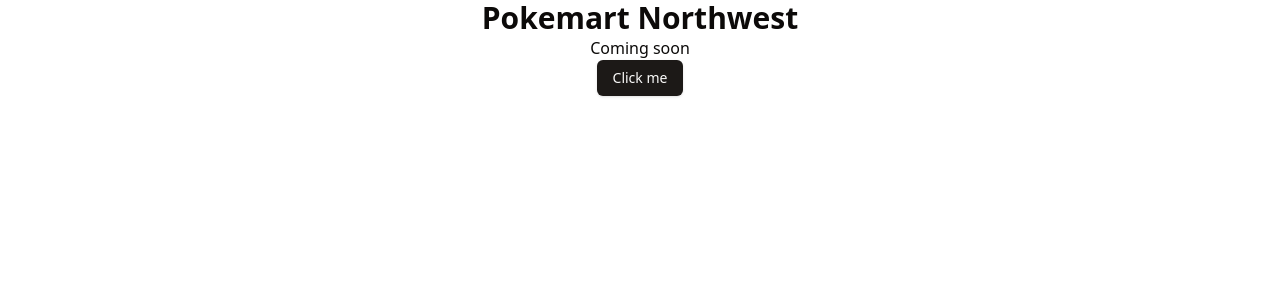
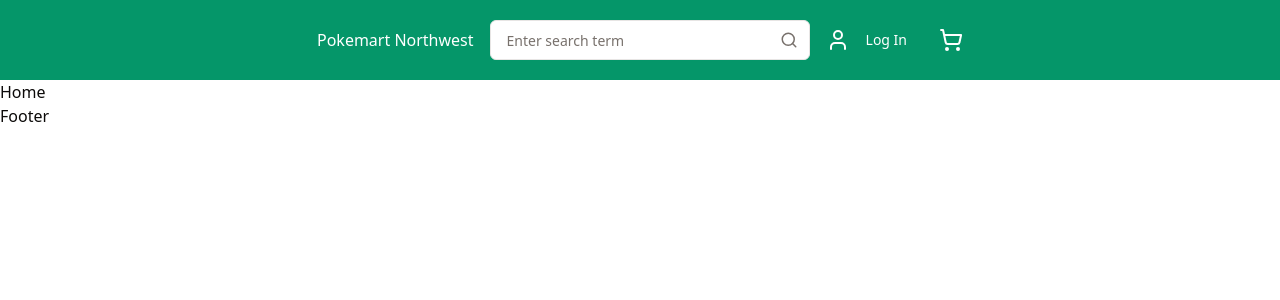
Before and after one commit to jbuoncri1/pokemart-nw, a React (Vite) app: page / in a window 1280 px wide. Shown: the top 300 px of the page. Built offline with nearby package versions, Linux system fonts and the light colour scheme.

Commit message:
Added header and footer components

```diff
--- a/src/App.tsx
+++ b/src/App.tsx
@@ -1,14 +1,12 @@
-import { Button } from '@/components/ui/button';
+import { Route, Routes } from 'react-router-dom';
+
+import Home from './pages/home';
 
 function App() {
   return (
-    <>
-      <div className='flex flex-col items-center justify-center f'>
-        <h1 className='text-3xl font-bold'>Pokemart Northwest</h1>
-        <p>Coming soon</p>
-        <Button>Click me</Button>
-      </div>
-    </>
+    <Routes>
+      <Route path='/' element={<Home />} />
+    </Routes>
   );
 }
 
--- /dev/null
+++ b/src/components/input.tsx
@@ -0,0 +1,45 @@
+import React from 'react';
+import { cn } from '@/utils';
+import { LucideIcon } from 'lucide-react';
+
+export interface InputProps
+  extends React.InputHTMLAttributes<HTMLInputElement> {
+  startIcon?: LucideIcon;
+  endIcon?: LucideIcon;
+}
+
+const Input = React.forwardRef<HTMLInputElement, InputProps>(
+  ({ className, type, startIcon, endIcon, ...props }, ref) => {
+    const StartIcon = startIcon;
+    const EndIcon = endIcon;
+
+    return (
+      <div className='w-1/4 relative'>
+        {StartIcon && (
+          <div className='absolute left-1.5 top-1/2 transform -translate-y-1/2'>
+            <StartIcon size={18} className='text-muted-foreground' />
+          </div>
+        )}
+        <input
+          type={type}
+          className={cn(
+            'flex h-10 w-full rounded-md border border-input bg-background py-2 px-4 text-sm ring-offset-background file:border-0 file:bg-transparent file:text-sm file:font-medium placeholder:text-muted-foreground focus-visible:outline-none focus-visible:ring-1 focus-visible:ring-ring focus-visible:ring-offset-0 disabled:cursor-not-allowed disabled:opacity-50 text-gray-900',
+            startIcon ? 'pl-8' : '',
+            endIcon ? 'pr-8' : '',
+            className
+          )}
+          ref={ref}
+          {...props}
+        />
+        {EndIcon && (
+          <div className='absolute right-3 top-1/2 transform -translate-y-1/2'>
+            <EndIcon className='text-muted-foreground' size={18} />
+          </div>
+        )}
+      </div>
+    );
+  }
+);
+Input.displayName = 'Input';
+
+export { Input };
--- /dev/null
+++ b/src/components/page-layout.tsx
@@ -0,0 +1,31 @@
+import { ReactNode } from 'react';
+
+import { Input } from '@/components/input';
+import { Search, ShoppingCart, User } from 'lucide-react';
+import { Button } from '@/components/ui/button';
+
+interface PageLayoutProps {
+  children: ReactNode;
+}
+
+const PageLayout: React.FC<PageLayoutProps> = ({ children }) => {
+  return (
+    <>
+      <div className='flex w-full items-center justify-center gap-4 h-20 bg-emerald-600 text-white'>
+        <h1>Pokemart Northwest</h1>
+        <Input type='search' placeholder='Enter search term' endIcon={Search} />
+        <div className='flex items-center'>
+          <User />
+          <Button className='text-white' variant='link'>
+            Log In
+          </Button>
+        </div>
+        <ShoppingCart />
+      </div>
+      <div>{children}</div>
+      <div className=''>Footer</div>
+    </>
+  );
+};
+
+export default PageLayout;
--- /dev/null
+++ b/src/components/ui/input.tsx
@@ -0,0 +1,25 @@
+import * as React from "react"
+
+import { cn } from "@/lib/utils"
+
+export interface InputProps
+  extends React.InputHTMLAttributes<HTMLInputElement> {}
+
+const Input = React.forwardRef<HTMLInputElement, InputProps>(
+  ({ className, type, ...props }, ref) => {
+    return (
+      <input
+        type={type}
+        className={cn(
+          "flex h-9 w-full rounded-md border border-input bg-transparent px-3 py-1 text-sm shadow-sm transition-colors file:border-0 file:bg-transparent file:text-sm file:font-medium file:text-foreground placeholder:text-muted-foreground focus-visible:outline-none focus-visible:ring-1 focus-visible:ring-ring disabled:cursor-not-allowed disabled:opacity-50",
+          className
+        )}
+        ref={ref}
+        {...props}
+      />
+    )
+  }
+)
+Input.displayName = "Input"
+
+export { Input }
--- a/src/main.tsx
+++ b/src/main.tsx
@@ -1,10 +1,14 @@
-import { StrictMode } from 'react'
-import { createRoot } from 'react-dom/client'
-import App from './App.tsx'
-import './index.css'
+import { StrictMode } from 'react';
+import { createRoot } from 'react-dom/client';
+import { BrowserRouter } from 'react-router-dom';
+
+import App from './App.tsx';
+import './index.css';
 
 createRoot(document.getElementById('root')!).render(
-  <StrictMode>
-    <App />
-  </StrictMode>,
-)
+  <BrowserRouter>
+    <StrictMode>
+      <App />
+    </StrictMode>
+  </BrowserRouter>
+);
--- /dev/null
+++ b/src/pages/home/index.tsx
@@ -0,0 +1,11 @@
+import PageLayout from '@/components/page-layout';
+
+const Home: React.FC = () => {
+  return (
+    <PageLayout>
+      <div>Home</div>
+    </PageLayout>
+  );
+};
+
+export default Home;
--- /dev/null
+++ b/src/utils/index.ts
@@ -0,0 +1,6 @@
+import { type ClassValue, clsx } from 'clsx';
+import { twMerge } from 'tailwind-merge';
+
+export function cn(...inputs: ClassValue[]) {
+  return twMerge(clsx(inputs));
+}
```
Also changed, not shown: package.json (+6 -1 lines), 1 other file (tests, documents, lock files or other folders).
